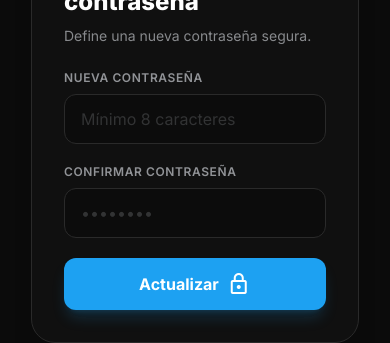
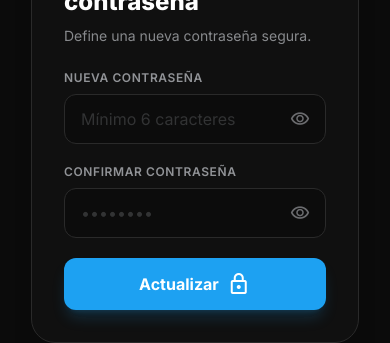
Before and after one commit to CristianHenao-coder/app-Onlyprogram, a React (Vite) app in the folder only-program/apps/web/: page /reset-password in a window 390 px wide. Shown: the part 309-652 px from the top of the page. Built offline with nearby package versions, Linux system fonts and the light colour scheme; no server answers.

Commit message:
cambios en password, el celular ya no es obligatorio, responsive de la vista de edicion en celular

```diff
--- /dev/null
+++ b/only-program/apps/web/src/components/PasswordInput.tsx
@@ -0,0 +1,88 @@
+import { useState } from 'react';
+
+interface PasswordInputProps {
+  id?: string;
+  name?: string;
+  value: string;
+  onChange: (e: React.ChangeEvent<HTMLInputElement>) => void;
+  label?: string;
+  placeholder?: string;
+  showStrength?: boolean;
+  required?: boolean;
+  className?: string;
+}
+
+export default function PasswordInput({
+  id,
+  name,
+  value,
+  onChange,
+  label,
+  placeholder = "••••••••",
+  showStrength = false,
+  required = false,
+  className = "",
+}: PasswordInputProps) {
+  const [showPassword, setShowPassword] = useState(false);
+
+  // Password Strength Logic
+  const hasMinLength = value.length >= 6;
+  const hasLetter = /[A-Za-z]/.test(value);
+  const hasNumber = /\d/.test(value);
+  const hasSpecial = /[@$!%*#?&]/.test(value);
+
+  const PasswordRequirement = ({ met, text }: { met: boolean; text: string }) => (
+    <div className={`flex items-center gap-2 text-xs transition-colors ${met ? 'text-green-400' : 'text-silver/40'}`}>
+      <span className="material-symbols-outlined text-sm">
+        {met ? 'check_circle' : 'radio_button_unchecked'}
+      </span>
+      <span className={met ? 'line-through' : ''}>{text}</span>
+    </div>
+  );
+
+  return (
+    <div className={className}>
+      {label && (
+        <label className="block text-xs font-semibold text-silver/70 uppercase tracking-wider mb-2" htmlFor={id}>
+          {label}
+        </label>
+      )}
+      <div className="relative">
+        <input
+          id={id}
+          name={name}
+          type={showPassword ? "text" : "password"}
+          required={required}
+          value={value}
+          onChange={onChange}
+          className={`w-full bg-background-dark/50 border rounded-xl px-4 py-3 text-white focus:outline-none focus:ring-2 transition-all placeholder:text-silver/20 pr-12
+            ${showStrength && value.length > 0
+                ? (hasMinLength && hasLetter && hasNumber && hasSpecial ? 'border-green-500/50 focus:border-green-500 focus:ring-green-500/20' : 'border-border focus:border-primary focus:ring-primary/30')
+                : 'border-border focus:border-primary focus:ring-primary/30'
+            }
+          `}
+          placeholder={placeholder}
+        />
+        <button
+          type="button"
+          onClick={() => setShowPassword(!showPassword)}
+          className="absolute inset-y-0 right-4 flex items-center text-silver/50 hover:text-white transition-colors"
+          tabIndex={-1}
+        >
+          <span className="material-symbols-outlined text-xl">
+            {showPassword ? 'visibility_off' : 'visibility'}
+          </span>
+        </button>
+      </div>
+
+      {showStrength && value.length > 0 && (
+        <div className="mt-3 grid grid-cols-1 sm:grid-cols-2 gap-2 p-3 bg-surface/30 rounded-lg border border-white/5 animate-in fade-in slide-in-from-top-2 duration-300">
+          <PasswordRequirement met={hasMinLength} text="Mínimo 6 caracteres" />
+          <PasswordRequirement met={hasLetter} text="Al menos una letra" />
+          <PasswordRequirement met={hasNumber} text="Al menos un número" />
+          <PasswordRequirement met={hasSpecial} text="Carácter especial (@$!%*#?&)" />
+        </div>
+      )}
+    </div>
+  );
+}
--- a/only-program/apps/web/src/pages/Admin/CmsEditor.tsx
+++ b/only-program/apps/web/src/pages/Admin/CmsEditor.tsx
@@ -14,9 +14,9 @@ const CmsEditor = () => {
   const { showAlert, showConfirm } = useModal();
   const [loading, setLoading] = useState(true);
   const [saving, setSaving] = useState(false);
-  const [showPreview, setShowPreview] = useState(true);
+  const [showPreview, setShowPreview] = useState(window.innerWidth >= 1280); // Default hidden on mobile/tablet
   const [previewMode, setPreviewMode] = useState<'desktop' | 'mobile'>('desktop');
-  const [previewScale, setPreviewScale] = useState(1);
+  const [previewScale, setPreviewScale] = useState(0); // Start at 0 to avoid flash
   const [previewKey, setPreviewKey] = useState(0);
   const [errors, setErrors] = useState<Record<string, string>>({});
   const [undoAction, setUndoAction] = useState<any>(null);
@@ -640,11 +640,12 @@ const CmsEditor = () => {
                    width: previewMode === 'desktop' ? '1440px' : '375px',
                    minHeight: previewMode === 'desktop' ? '900px' : '812px',
                    maxHeight: previewMode === 'desktop' ? '4000px' : '3000px',
-                   transition: 'transform 0.5s cubic-bezier(0.4, 0, 0.2, 1)',
+                   transition: 'transform 0.5s cubic-bezier(0.4, 0, 0.2, 1), opacity 0.3s ease',
                    backgroundColor: '#050505',
                    boxShadow: '0 50px 100px -20px rgba(0,0,0,0.7)',
                    border: 'none',
                    borderRadius: previewMode === 'mobile' ? '48px' : '0px',
+                   opacity: previewScale > 0 ? 1 : 0
                 }}
                 className="relative shrink-0"
              >
--- a/only-program/apps/web/src/pages/Admin/UserManager.tsx
+++ b/only-program/apps/web/src/pages/Admin/UserManager.tsx
@@ -258,7 +258,7 @@ const API_URL = import.meta.env.VITE_API_URL || 'http://localhost:4005/api';
                         )}
                      </div>
                      <div>
-                       <p className="text-sm font-bold text-white">{user.full_name || 'Sin nombre'}</p>
+                       <p className="text-sm font-bold text-white">{user.full_name || user.email?.split('@')[0] || user.email || 'Usuario'}</p>
                        <p className="text-[10px] text-silver/40 font-mono truncate max-w-[150px]">{user.id}</p>
                        <span className="text-[10px] text-primary/60 font-bold flex items-center gap-1 mt-1">
                             <span className="material-symbols-outlined text-[10px]">link</span>
--- a/only-program/apps/web/src/pages/CompleteProfile.tsx
+++ b/only-program/apps/web/src/pages/CompleteProfile.tsx
@@ -35,11 +35,6 @@ export default function CompleteProfile() {
   const hasSpecial = /[@$!%*#?&]/.test(password);
   const isPasswordValid = hasMinLength && hasLetter && hasNumber && hasSpecial;
 
-  const validatePhone = (ph: string) => {
-    const regex = /^\+[1-9]\d{1,14}$/;
-    return regex.test(ph);
-  };
-
   const handleUpdate = async (e: React.FormEvent) => {
     e.preventDefault();
     setError(null);
@@ -56,10 +51,8 @@ export default function CompleteProfile() {
       setError('Selecciona un país.');
       return;
     }
-    if (!validatePhone(phone)) {
-      setError('El teléfono debe incluir el código de país (ej. +573001234567).');
-      return;
-    }
+    // Phone is now optional
+    // if (!validatePhone(phone)) ...
 
     setLoading(true);
 
@@ -134,7 +127,6 @@ export default function CompleteProfile() {
             </label>
             <input
               type="tel"
-              required
               value={phone}
               onChange={(e) => setPhone(e.target.value)}
               className="w-full bg-background-dark/50 border border-border rounded-xl px-4 py-3 text-white focus:outline-none focus:ring-2 focus:ring-primary/30 focus:border-primary transition-all"
--- a/only-program/apps/web/src/pages/Home.tsx
+++ b/only-program/apps/web/src/pages/Home.tsx
@@ -368,7 +368,7 @@ export default function Home({
             </p>
 
             <div data-reveal data-delay="4" className="flex flex-col sm:flex-row justify-center gap-3 sm:gap-4">
-              {user ? (
+              {user && user.id ? (
                 <Link
                   to="/dashboard/links"
                   data-magnetic="0.12"
@@ -379,12 +379,12 @@ export default function Home({
                 </Link>
               ) : (
                 <Link
-                  to="/register"
+                  to="/login"
                   data-magnetic="0.12"
                   className="bg-primary hover:bg-primary-dark text-white px-7 sm:px-8 py-3.5 sm:py-4 rounded-xl font-bold text-base sm:text-lg transition-all shadow-xl shadow-primary/25 flex items-center justify-center gap-2 hover:translate-y-[-1px]"
                 >
-                  {heroConfig?.ctaText || t('hero.cta')}
-                  <span className="material-symbols-outlined">chevron_right</span>
+                  {t('nav.login') || "Iniciar Sesión"}
+                  <span className="material-symbols-outlined">login</span>
                 </Link>
               )}
 
--- a/only-program/apps/web/src/pages/ResetPassword.tsx
+++ b/only-program/apps/web/src/pages/ResetPassword.tsx
@@ -2,6 +2,7 @@ import { useState } from 'react';
 import { useNavigate } from 'react-router-dom';
 import AuthShell from '@/components/AuthShell';
 import { supabase } from '@/services/supabase';
+import PasswordInput from '@/components/PasswordInput';
 
 export default function ResetPassword() {
   const navigate = useNavigate();
@@ -16,8 +17,9 @@ export default function ResetPassword() {
     setError(null);
     setMessage(null);
 
-    if (password.length < 8) {
-      setError('La contraseña debe tener mínimo 8 caracteres.');
+    // Basic validation (Checklist handles visual feedback, this is final guard)
+    if (password.length < 6) {
+      setError('La contraseña debe tener mínimo 6 caracteres.');
       return;
     }
     if (password !== confirm) {
@@ -56,35 +58,24 @@ export default function ResetPassword() {
         )}
 
         <form onSubmit={handleSubmit} className="mt-6 space-y-5">
-          <div>
-            <label className="block text-xs font-semibold text-silver/70 uppercase tracking-wider mb-2" htmlFor="password">
-              Nueva contraseña
-            </label>
-            <input
+          <PasswordInput
             id="password"
-              type="password"
-              required
+            label="Nueva contraseña"
             value={password}
             onChange={(e) => setPassword(e.target.value)}
-              className="w-full bg-background-dark/50 border border-border rounded-xl px-4 py-3 text-white focus:outline-none focus:ring-2 focus:ring-primary/30 focus:border-primary transition-all placeholder:text-silver/20"
-              placeholder="Mínimo 8 caracteres"
+            required
+            showStrength={true}
+            placeholder="Mínimo 6 caracteres"
           />
-          </div>
 
-          <div>
-            <label className="block text-xs font-semibold text-silver/70 uppercase tracking-wider mb-2" htmlFor="confirm">
-              Confirmar contraseña
-            </label>
-            <input
+          <PasswordInput
             id="confirm"
-              type="password"
-              required
+            label="Confirmar contraseña"
             value={confirm}
             onChange={(e) => setConfirm(e.target.value)}
-              className="w-full bg-background-dark/50 border border-border rounded-xl px-4 py-3 text-white focus:outline-none focus:ring-2 focus:ring-primary/30 focus:border-primary transition-all placeholder:text-silver/20"
+            required
             placeholder="••••••••"
           />
-          </div>
 
           <button
             type="submit"
```
Also changed, not shown: only-program/apps/web/src/pages/Login.tsx (+5 -18 lines). Lines whose indentation alone changed are shown as unchanged.
